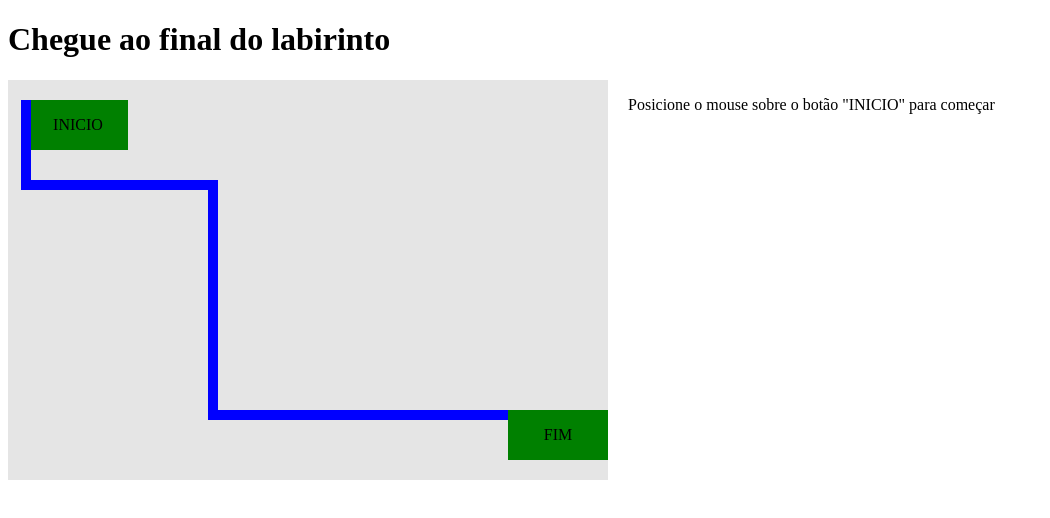
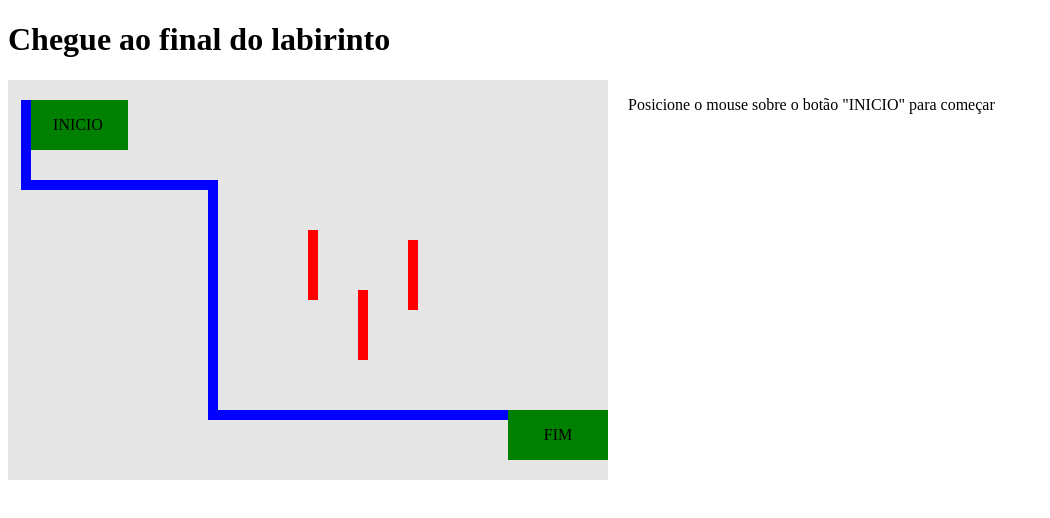
Before and after one commit to PedroHercules/clone-tabnews, a Next.js app: page / in a window 1280 px wide. Shown: the top 518 px of the page, without its empty margins (0-1050 px from the left). Built offline with nearby package versions, Linux system fonts and the light colour scheme.

Commit message:
adicionar obstáculos móveis

```diff
--- a/pages/index.js
+++ b/pages/index.js
@@ -1,4 +1,4 @@
-import { useState } from "react";
+import { useEffect, useState } from "react";
 
 const imageStyle = {
   width: '100%',
@@ -11,13 +11,24 @@ const imageStyle = {
 
 function Home() {
     const [gameState, setGameState] = useState("idle");
+    const [obstacles, setObstacles] = useState([
+    { id: 1, top: 150, left: 300, direction: 1, speed: 2.5, minTop: 170, maxTop: 300 },
+    { id: 2, top: 210, left: 350, direction: -1, speed: 3.5, minTop: 170, maxTop: 300 },
+    { id: 3, top: 160, left: 400, direction: 1, speed: 4.2, minTop: 170, maxTop: 300 },
+    ]);
 
     const handleInit = () => {
         setGameState("playing");
     }
 
     const handleTrailLeave = (event) => {
-        if (gameState === "playing" && event.target.id === "trail" && event.relatedTarget?.id !== "trail") {
+        if (gameState !== "playing") return;
+
+        const nextElement = event.relatedTarget;
+
+        const stillInTrail = nextElement?.closest(".trail");
+
+        if (!stillInTrail) {
             setGameState("lost");
         }
     }
@@ -27,6 +38,43 @@ function Home() {
             setGameState("won");
         }
     }
+
+    const handleLose = () => {
+        if (gameState === "playing") {
+            setGameState("lost");
+        }
+    }
+
+    useEffect(() => {
+        if (gameState !== "playing") return;
+
+        const interval = setInterval(() => {
+            setObstacles((prev) =>
+            prev.map((obstacle) => {
+                let nextTop = obstacle.top + obstacle.speed * obstacle.direction;
+                let nextDirection = obstacle.direction;
+
+                if (nextTop <= obstacle.minTop) {
+                nextTop = obstacle.minTop;
+                nextDirection = 1;
+                }
+
+                if (nextTop >= obstacle.maxTop) {
+                nextTop = obstacle.maxTop;
+                nextDirection = -1;
+                }
+
+                return {
+                ...obstacle,
+                top: nextTop,
+                direction: nextDirection,
+                };
+            })
+            );
+        }, 16);
+
+        return () => clearInterval(interval);
+    }, [gameState]);
 
     return (
         <>
@@ -45,6 +93,22 @@ function Home() {
                         backgroundColor: '#e5e5e5',
                     }}
                 >
+                 {obstacles.map((obstacle) => (
+                    <div
+                        key={obstacle.id}
+                        style={{
+                        position: 'absolute',
+                        top: obstacle.top,
+                        left: obstacle.left,
+                        width: 10,
+                        height: 70,
+                        backgroundColor: 'red',
+                        zIndex: 10,
+                        }}
+                        onMouseEnter={handleLose}
+                    />
+                    ))}
+
 
                     <div
                         style={{
@@ -60,7 +124,13 @@ function Home() {
                         }}
                         onMouseEnter={handleInit}
                         onMouseLeave={(event) => {
-                            if (gameState === "playing" && event.relatedTarget?.id !== "trail") {
+                            if (gameState !== "playing") return;
+
+                            const nextElement = event.relatedTarget;
+
+                            const wentToTrail = nextElement?.closest(".trail");
+
+                            if (!wentToTrail) {
                                 setGameState("lost");
                             }
                         }}
@@ -77,7 +147,7 @@ function Home() {
                             backgroundColor: 'blue'
                         }}
                         onMouseLeave={handleTrailLeave}
-                        id="trail"
+                        className="trail"
                 />
 
                 <div
@@ -90,7 +160,7 @@ function Home() {
                             backgroundColor: 'blue'
                         }}
                         onMouseLeave={handleTrailLeave}
-                        id="trail"
+                        className="trail"
                 />
                 <div
                         style={{
@@ -102,7 +172,7 @@ function Home() {
                             backgroundColor: 'blue'
                         }}
                         onMouseLeave={handleTrailLeave}
-                        id="trail"
+                        className="trail"
                 />
                 <div
                         style={{
@@ -114,7 +184,7 @@ function Home() {
                             backgroundColor: 'blue'
                         }}
                         onMouseLeave={handleTrailLeave}
-                        id="trail"
+                        className="trail"
                 />
                     <div
                         style={{
```
